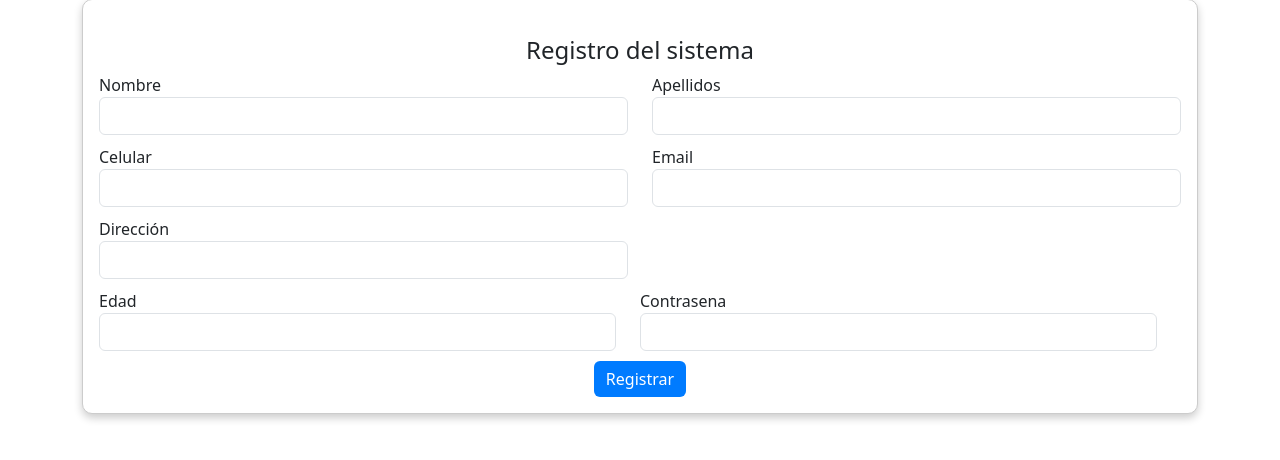
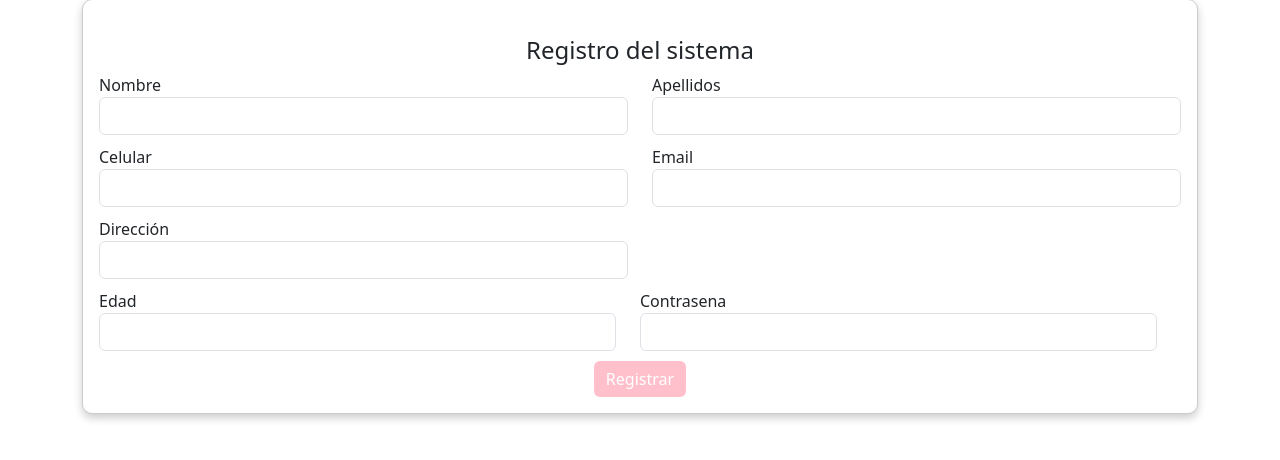
Before and after one commit to sebastianA10/proyecto_nini_makeup, a Django app: page /registro/ in a window 1280 px wide. Shown: the part 123-583 px from the top of the page. Run offline with Django 4.2, Linux system fonts and the light colour scheme.

Commit message:
otro cambio al registro

```diff
--- a/proyecto/app1/templates/registro.html
+++ b/proyecto/app1/templates/registro.html
@@ -69,7 +69,7 @@
 
                     <br>
                     <div class="text-center">
-                        <button type="submit" class="btn btn-register" > Registrar</button>
+                        <button type="submit" class="btn btn-register" style="background-color: pink;" > Registrar</button>
                     </div>
                 </form>
             </div>
```
